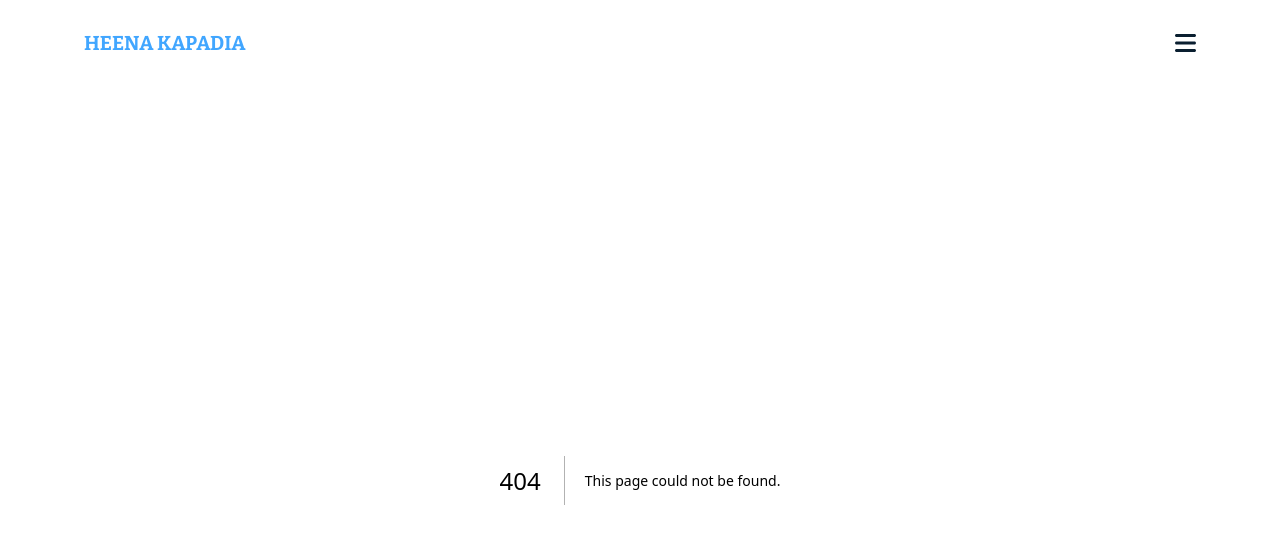
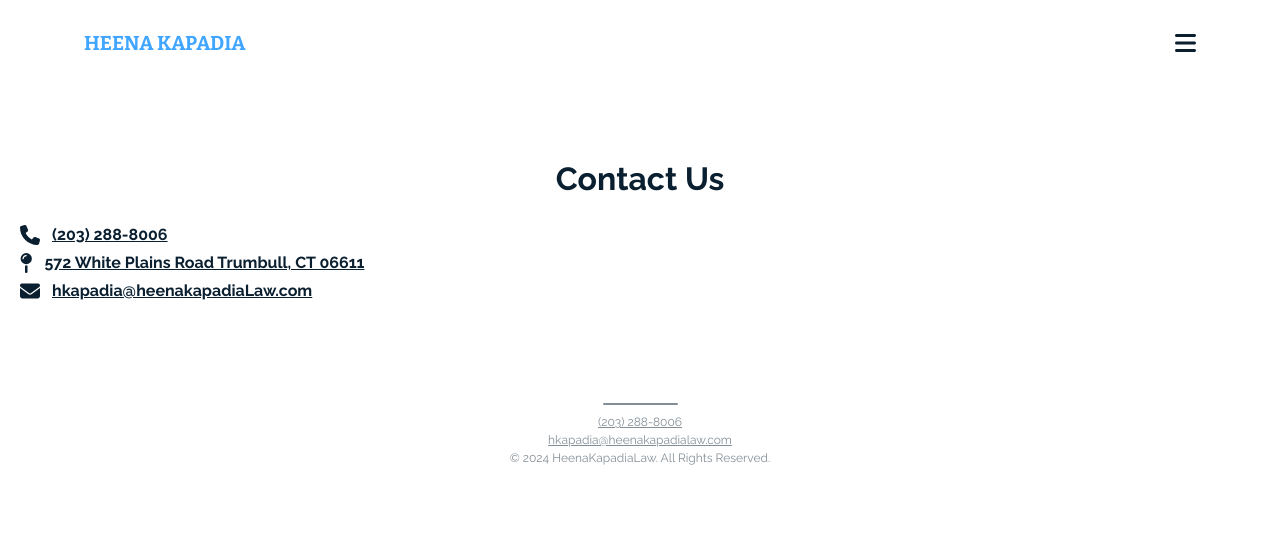
Before and after one commit to PandolfoM/heena-kapadia, a Next.js app: page /contact in a window 1280 px wide. Before the commit this address had no page. Shown: the top 544 px of the page. Built offline with nearby package versions, Linux system fonts and the light colour scheme.

Commit message:
start of contact page

```diff
--- a/app/components/footer.tsx
+++ b/app/components/footer.tsx
@@ -5,7 +5,7 @@ function Footer() {
     <footer className="w-full flex flex-col items-center justify-end gap-2 text-secondary/50 text-xs pt-[100px] pb-5">
       <div className="h-[2px] w-[75px] bg-secondary/50 rounded-full" />
       <div className="flex flex-col items-center justify-end">
-        <a href="tel:(203) 288-8006" className="underline hover:no-underline">
+        <a href="tel:2032888006" className="underline hover:no-underline">
           (203) 288-8006
         </a>
         <a
--- /dev/null
+++ b/app/contact/page.tsx
@@ -0,0 +1,47 @@
+import {
+  faEnvelope,
+  faMapPin,
+  faPhone,
+} from "@fortawesome/free-solid-svg-icons";
+import { FontAwesomeIcon } from "@fortawesome/react-fontawesome";
+import React from "react";
+
+function Contact() {
+  return (
+    <section className="flex flex-col justify-center items-center gap-[100px]">
+      <div className="flex flex-col justify-center items-center gap-5 px-5 w-full">
+        <h1 className="font-bold text-xl text-secondary text-lg text-center">
+          Contact Us
+        </h1>
+        <div className="w-full flex flex-col gap-1 font-bold text-secondary text-sm">
+          <div className="w-full flex gap-3 items-center">
+            <FontAwesomeIcon icon={faPhone} className="h-5" />
+            <a href="tel:2032888006" className="underline hover:no-underline">
+              (203) 288-8006
+            </a>
+          </div>
+          <div className="w-full flex gap-3 items-center">
+            <FontAwesomeIcon icon={faMapPin} className="h-5" />
+            <a
+              href="https://maps.app.goo.gl/7Xty2qBTjYtK2c5A7"
+              target="_blank"
+              className="underline hover:no-underline">
+              572 White Plains Road Trumbull, CT 06611
+            </a>
+          </div>
+          <div className="w-full flex gap-3 items-center">
+            <FontAwesomeIcon icon={faEnvelope} className="h-5" />
+            <a
+              href="mailto:hkapadia@heenakapadiaLaw.com"
+              target="_blank"
+              className="underline hover:no-underline">
+              hkapadia@heenakapadiaLaw.com
+            </a>
+          </div>
+        </div>
+      </div>
+    </section>
+  );
+}
+
+export default Contact;
--- a/app/layout.tsx
+++ b/app/layout.tsx
@@ -19,7 +19,7 @@ export default function RootLayout({
       <body
         className={`${raleway.className} h-full w-full flex flex-col relative`}>
         <Navbar />
-        <main className="h-full overflow-y-auto pt-[80px]">
+        <main className="h-full overflow-y-auto pt-[155px]">
           {children}
           <Footer />
         </main>
```
